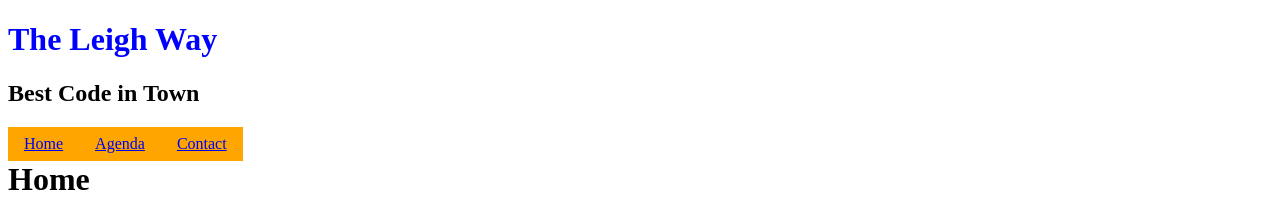
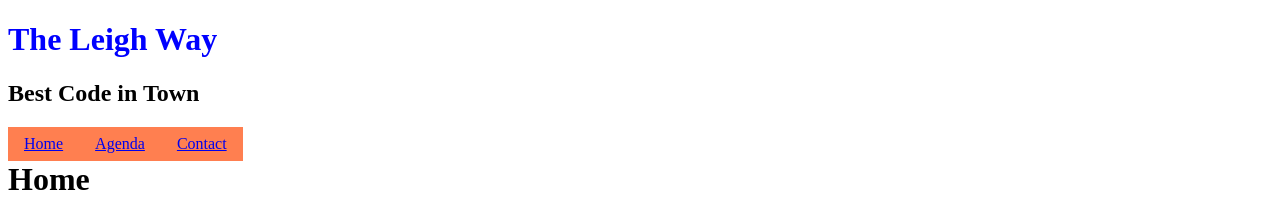
Before and after one commit to theleighway/theleighway.github.io, a plain HTML site: page index.html in a window 1280 px wide. Shown: the top 216 px of the page. Drawn offline with Linux system fonts and the light colour scheme.

Commit message:
copy and paste

```diff
--- a/css/styles.css
+++ b/css/styles.css
@@ -1,7 +1,9 @@
- header h1 {
+header h1 {
     color: blue;
 }
-nav ul {padding: 0;}
+nav ul {
+    padding: 0;
+}
 nav ul li {
     float: left;
     list-style-type: none;
@@ -9,7 +11,7 @@ nav ul li {
 nav ul li a {
     display: block;
     padding: .5rem 1rem;
-    background-color: orange;
+    background-color: coral;
 }
 main h1 {
     clear: both;
```
